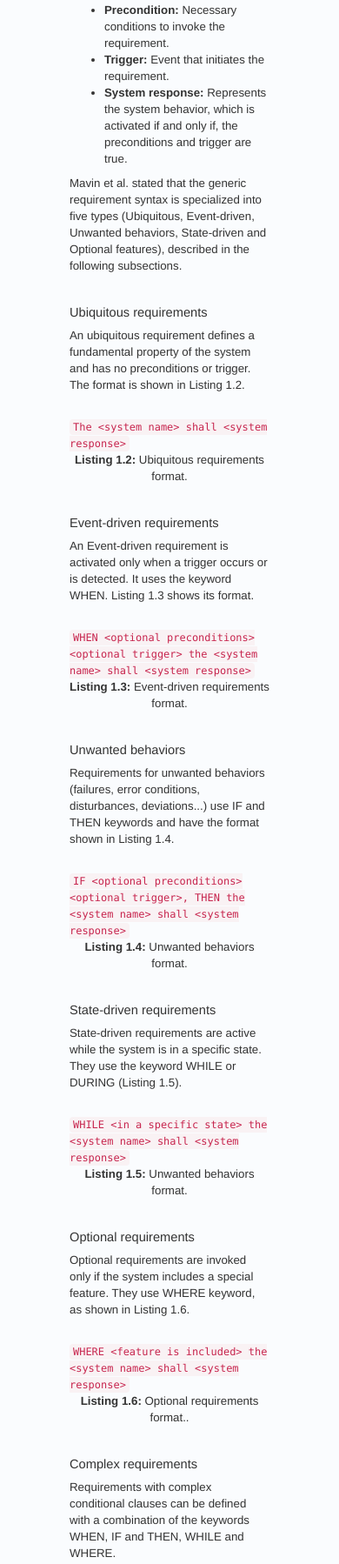
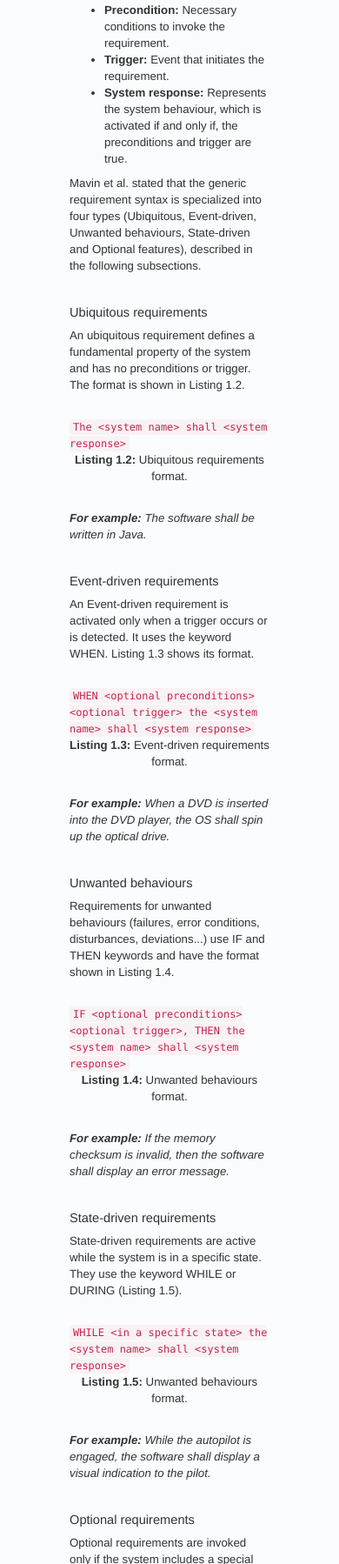
Before and after one commit to francaballero/requirements_generator, a plain HTML site: page index.html in a window 390 px wide. Shown: the part 4886-6684 px from the top of the page at 87% size. Drawn offline with nearby package versions, Linux system fonts and the light colour scheme; some packages are replaced by stand-ins of ours; a script that the page names is missing.

Commit message:
Examples added to EARS introduction

```diff
--- a/css/main.less
+++ b/css/main.less
@@ -299,6 +299,11 @@ select {
     color: #757575
 }
 
+.text-green {
+    color: forestgreen;
+    opacity: .8;
+}
+
 .text-muted {
     opacity: .7;
 }
--- a/index.html
+++ b/index.html
@@ -170,10 +170,10 @@
                 <ul>
                     <li><b>Precondition:</b> Necessary conditions to invoke the requirement.</li>
                     <li><b>Trigger:</b> Event that initiates the requirement.</li>
-                    <li><b>System response:</b> Represents the system behavior, which is activated if and only if, the preconditions and trigger are true.</li>
+                    <li><b>System response:</b> Represents the system behaviour, which is activated if and only if, the preconditions and trigger are true.</li>
                 </ul>
 
-                <p>Mavin et al. stated that the generic requirement syntax is specialized into five types (Ubiquitous, Event-driven, Unwanted behaviors, State-driven and Optional features), described in the following subsections.</p>
+                <p>Mavin et al. stated that the generic requirement syntax is specialized into four types (Ubiquitous, Event-driven, Unwanted behaviours, State-driven and Optional features), described in the following subsections.</p>
 
                 <h5>Ubiquitous requirements</h5>
 
@@ -182,6 +182,8 @@
                 <br>
                 <code>The &lt;system name&gt; shall &lt;system response&gt;</code>
                 <p class="text-center"><b>Listing 1.2:</b> Ubiquitous requirements format.</p>
+                <br>
+                <p><i><strong>For example:</strong> The software shall be written in Java.</i></p>
 
 
                 <h5>Event-driven requirements</h5>
@@ -191,14 +193,19 @@
                 <br>
                 <code>WHEN &lt;optional preconditions&gt; &lt;optional trigger&gt; the &lt;system name&gt; shall &lt;system response&gt;</code>
                 <p class="text-center"><b>Listing 1.3:</b> Event-driven requirements format.</p>
+                <br>
+                <p><i><strong>For example:</strong> When a DVD is inserted into the DVD player, the OS shall spin up the optical drive.</i></p>
 
-                <h5>Unwanted behaviors</h5>
 
-                <p>Requirements for unwanted behaviors (failures, error conditions, disturbances, deviations...) use IF and THEN keywords and have the format shown in Listing 1.4.</p>
+                <h5>Unwanted behaviours</h5>
+
+                <p>Requirements for unwanted behaviours (failures, error conditions, disturbances, deviations...) use IF and THEN keywords and have the format shown in Listing 1.4.</p>
 
                 <br>
                 <code>IF &lt;optional preconditions&gt; &lt;optional trigger&gt;, THEN the &lt;system name&gt; shall &lt;system response&gt;</code>
-                <p class="text-center"><b>Listing 1.4:</b> Unwanted behaviors format.</p>
+                <p class="text-center"><b>Listing 1.4:</b> Unwanted behaviours format.</p>
+                <br>
+                <p><i><strong>For example:</strong> If the memory checksum is invalid, then the software shall display an error message.</i></p>
 
                 <h5>State-driven requirements</h5>
 
@@ -206,7 +213,9 @@
 
                 <br>
                 <code>WHILE &lt;in a specific state&gt;  the &lt;system name&gt; shall &lt;system response&gt;</code>
-                <p class="text-center"><b>Listing 1.5:</b> Unwanted behaviors format.</p>
+                <p class="text-center"><b>Listing 1.5:</b> Unwanted behaviours format.</p>
+                <br>
+                <p><i><strong>For example:</strong> While the autopilot is engaged, the software shall display a visual indication to the pilot.</i></p>
 
                 <h5>Optional requirements</h5>
 
@@ -215,10 +224,15 @@
                 <br>
                 <code>WHERE &lt;feature is included&gt;  the &lt;system name&gt; shall &lt;system response&gt;</code>
                 <p class="text-center"><b>Listing 1.6:</b> Optional requirements format..</p>
+                <br>
+                <p><i><strong>For example:</strong> Where a HDMI port is present, the software shall allow the user to select HD content for viewing.</i></p>
+
 
                 <h5>Complex requirements</h5>
 
                 <p>Requirements with complex conditional clauses can be defined with a combination of the keywords WHEN, IF and THEN, WHILE and WHERE.</p>
+                <br>
+                <p><i><strong>For example:</strong> When the landing gear button is depressed once, if the software detects that the landing gear does not lock into position, then the software shall sound an alarm.</i></p>
 
             </div>
             <div class="col-md-12 notation-description">
@@ -1331,14 +1345,7 @@
     <script src="https://cdnjs.cloudflare.com/ajax/libs/ngStorage/0.3.6/ngStorage.min.js"></script>
     <script src="https://maxcdn.bootstrapcdn.com/bootstrap/3.3.6/js/bootstrap.min.js"></script>
     <script src="js/jspdf.min.js"></script>
-
     <script src="js/appController.js"></script>
-
-    <script>
-        $("[data-toggle=tooltip]").tooltip({
-            placement: $(this).data("placement") || 'top'
-        });
-    </script>
 
 </body>
 
```
Also changed, not shown: css/main.min.css.
